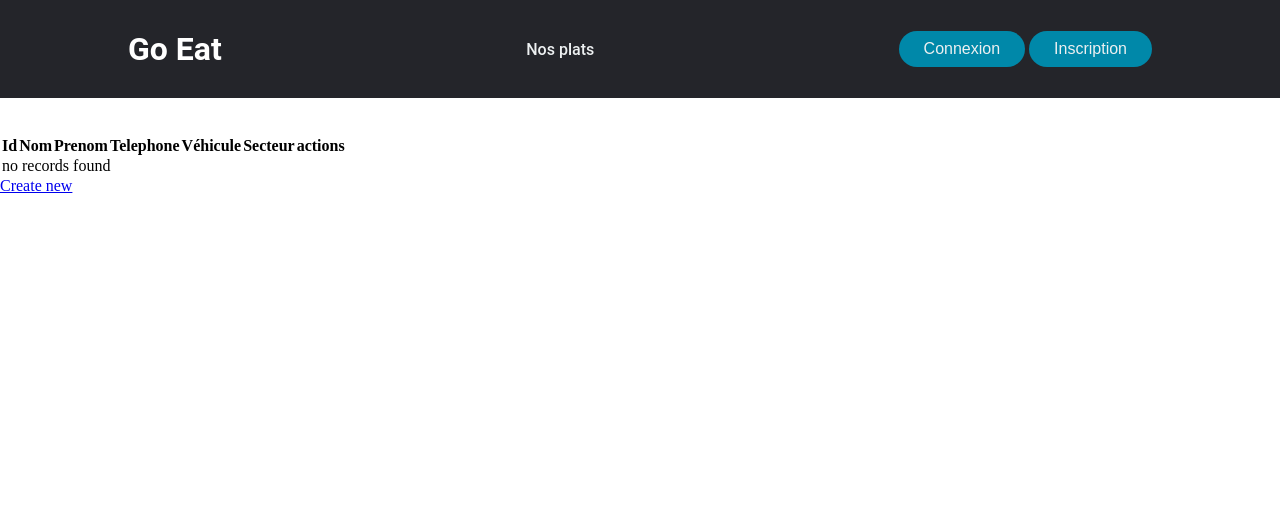
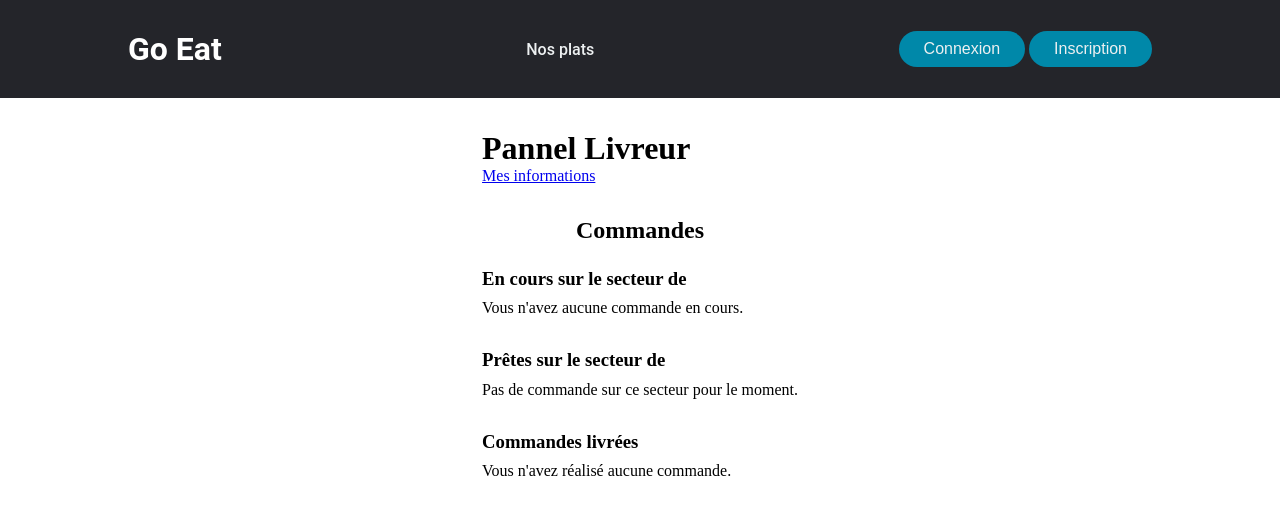
Before and after one commit to Coeurtisol/goeat, a Symfony app: template templates/livreur/index.html.twig in a window 1280 px wide. Shown: the top 515 px of the page. Run offline with Twig, Linux system fonts and the light colour scheme; the template is opened without the code that fills it, so the values that code supplies are empty; some libraries are stand-ins or nearby versions.

Commit message:
livraison dispo/en cours/livrées

```diff
--- a/src/Form/LivreurType.php
+++ b/src/Form/LivreurType.php
@@ -15,9 +15,7 @@ class LivreurType extends AbstractType
             ->add('nom')
             ->add('prenom')
             ->add('telephone')
-            ->add('secteur', null, [
-                'attr' => ['list' => 'listeville']
-            ])
+            ->add('secteur')
             ->add('vehicule');
     }
 
--- a/templates/livreur/index.html.twig
+++ b/templates/livreur/index.html.twig
@@ -1,43 +1,138 @@
 {% extends 'base.html.twig' %}
 
-{% block title %}Livreur index{% endblock %}
+{% block title %}Go Eat - Pannel livreur
+{% endblock %}
 
 {% block body %}
-    <h1>Livreur index</h1>
-
-    <table class="table">
+	<style>
+		.pannel-livreur {
+			width: fit-content;
+			margin: 2em auto auto;
+		}
+		.pannel-livreur h1,
+		.pannel-livreur h2,
+		.pannel-livreur h3 {
+			color: black;
+		}
+		.pannel-livreur h2 {
+			text-align: center;
+			margin: 1em 0;
+		}
+		.pannel-livreur h3 {
+			margin-bottom: 0.5em;
+		}
+		.pannel-livreur section {
+			margin-top: 2em;
+		}
+		.pannel-livreur table {
+			border-collapse: collapse;
+		}
+		.pannel-livreur th,
+		.pannel-livreur td {
+			border: 1px solid black;
+			padding: 0.5em;
+		}
+	</style>
+	<main class="pannel-livreur">
+		<h1>Pannel Livreur</h1>
+		<a href="{{path('livreur_edit')}}">Mes informations</a>
+		{# COMMANDES EN COURS #}
+		<section>
+			<h2>Commandes</h2>
+			<h3>En cours sur le secteur de
+				{{secteur}}</h3>
+			{% if commandesEnCours %}
+				<table>
 					<thead>
-            <tr>
-                <th>Id</th>
-                <th>Nom</th>
-                <th>Prenom</th>
-                <th>Telephone</th>
-                <th>Véhicule</th>
-                <th>Secteur</th>
-                <th>actions</th>
-            </tr>
+						<th>Numéro de commande</th>
+						<th>Adresse</th>
+						<th>Complément d'adresse</th>
+						<th>Nom client</th>
+						<th>Téléphone client</th>
 					</thead>
 					<tbody>
-        {% for livreur in livreurs %}
+						{% for commande in commandesEnCours %}
 							<tr>
-                <td>{{ livreur.id }}</td>
-                <td>{{ livreur.nom }}</td>
-                <td>{{ livreur.prenom }}</td>
-                <td>{{ livreur.telephone }}</td>
-                <td>{{ livreur.vehicule }}</td>
-                <td>{{ livreur.secteur }}</td>
+								<td>{{ commande.numero }}</td>
+								<td>{{ commande.rue }}</td>
+								<td>{{ commande.complement }}</td>
+								<td>{{ commande.client.prenom }}
+									{{ commande.client.nom }}</td>
+								<td>{{ commande.client.telephone }}</td>
 								<td>
-                    <a href="{{ path('livreur_show', {'id': livreur.id}) }}">show</a>
-                    <a href="{{ path('livreur_edit', {'id': livreur.id}) }}">edit</a>
+									<a href="{{ path('livreur_action', {'idCommande':commande.id, 'action': 'terminer'}) }}">Indiquer comme livrée</a>
 								</td>
-            </tr>
-        {% else %}
-            <tr>
-                <td colspan="6">no records found</td>
 							</tr>
 						{% endfor %}
 					</tbody>
 				</table>
-
-    <a href="{{ path('livreur_new') }}">Create new</a>
+			{% else %}
+				<p>Vous n'avez aucune commande en cours.</p>
+			{% endif %}
+		</section>
+		{# COMMANDES PRETES #}
+		<section>
+			<h3>Prêtes sur le secteur de
+				{{secteur}}</h3>
+			{% if commandesPretes %}
+				<table>
+					<thead>
+						<th>Numéro de commande</th>
+						<th>Adresse</th>
+						<th>Complément d'adresse</th>
+						<th>Nom client</th>
+						<th>Téléphone client</th>
+					</thead>
+					<tbody>
+						{% for commande in commandesPretes %}
+							<tr>
+								<td>{{ commande.numero }}</td>
+								<td>{{ commande.rue }}</td>
+								<td>{{ commande.complement }}</td>
+								<td>{{ commande.client.prenom }}
+									{{ commande.client.nom }}</td>
+								<td>{{ commande.client.telephone }}</td>
+								<td>
+									<a href="{{ path('livreur_action', {'idCommande':commande.id, 'action': 'prendre'}) }}">Prendre en charge</a>
+								</td>
+							</tr>
+						{% endfor %}
+					</tbody>
+				</table>
+			{% else %}
+				<p>Pas de commande sur ce secteur pour le moment.</p>
+			{% endif %}
+		</section>
+		{# COMMANDES LIVREES #}
+		<section>
+			<h3>Commandes livrées</h3>
+			{% if commandesLivrees %}
+				<table>
+					<thead>
+						<th>Secteur</th>
+						<th>Numéro de commande</th>
+						<th>Adresse</th>
+						<th>Complément d'adresse</th>
+						<th>Nom client</th>
+						<th>Téléphone client</th>
+					</thead>
+					<tbody>
+						{% for commande in commandesLivrees %}
+							<tr>
+								<td>{{ commande.ville }}</td>
+								<td>{{ commande.numero }}</td>
+								<td>{{ commande.rue }}</td>
+								<td>{{ commande.complement }}</td>
+								<td>{{ commande.client.prenom }}
+									{{ commande.client.nom }}</td>
+								<td>{{ commande.client.telephone }}</td>
+							</tr>
+						{% endfor %}
+					</tbody>
+				</table>
+			{% else %}
+				<p>Vous n'avez réalisé aucune commande.</p>
+			{% endif %}
+		</section>
+	</main>
 {% endblock %}
```
Also changed, not shown: migrations/Version20220209150641.php (added, +43 -0 lines), src/Controller/LivreurController.php (+57 -21 lines), src/Entity/Commande.php (+17 -0 lines), src/Entity/Livreur.php (+42 -0 lines), src/Repository/CommandeRepository.php (+47 -0 lines), templates/livreur/_form.html.twig (+58 -4 lines), templates/livreur/edit.html.twig (+2 -11 lines), templates/livreur/new.html.twig (+2 -10 lines). Lines whose indentation alone changed are shown as unchanged.
